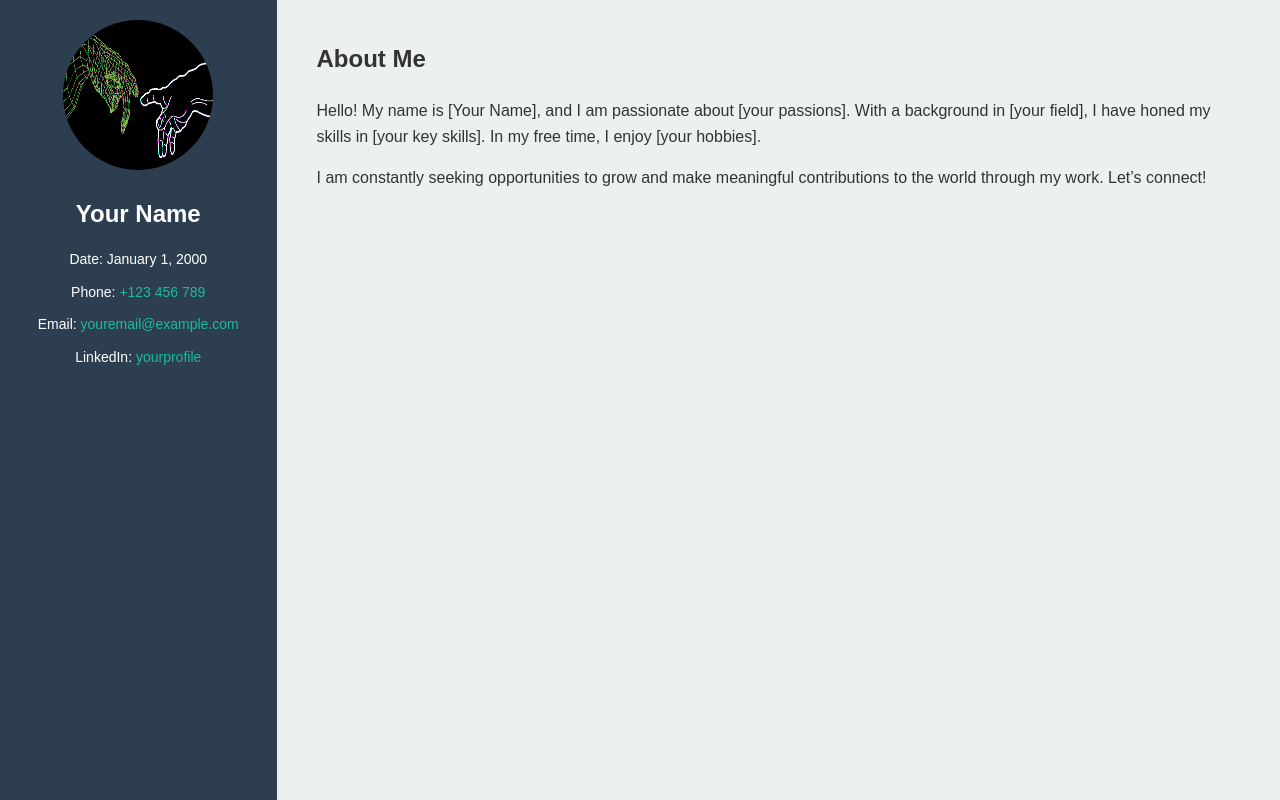
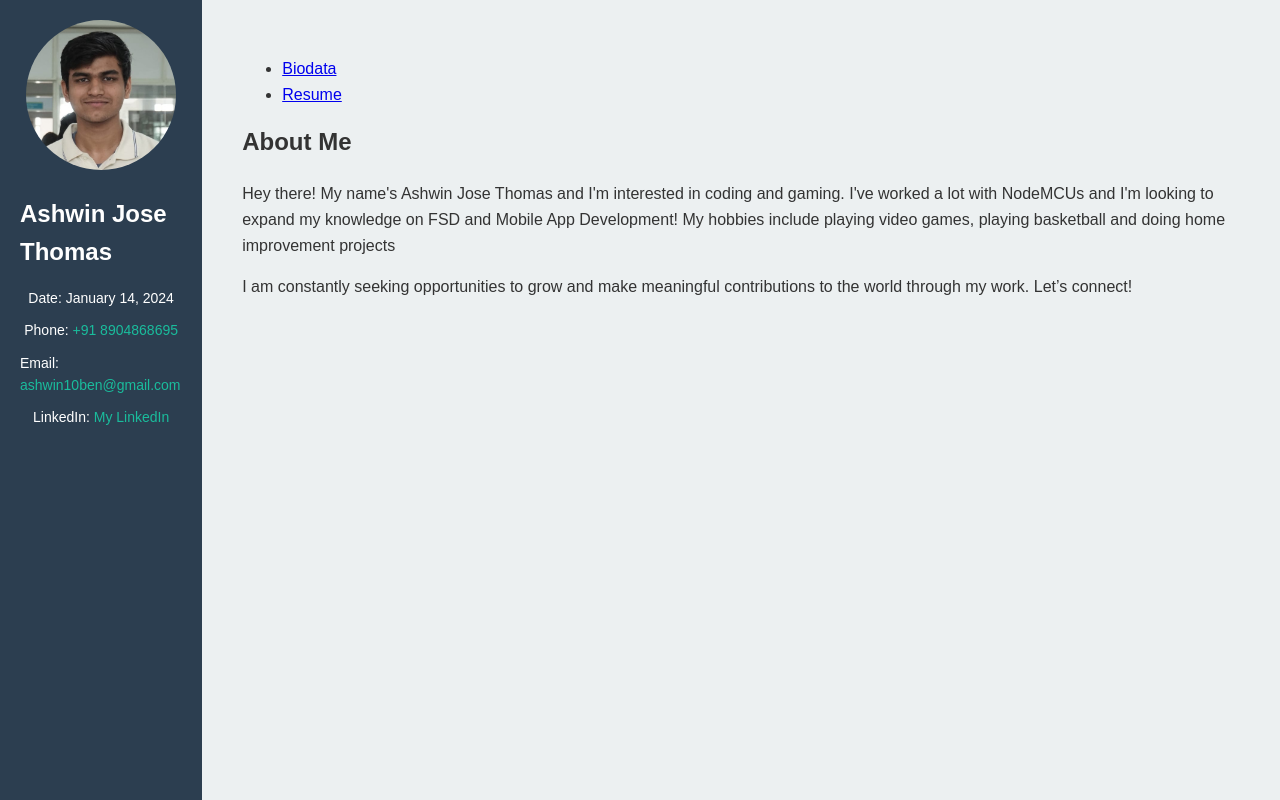
Before and after one commit to tsunamigamer140/tsunamigamer140.github.io, a plain HTML site: page index.html in a window 1280 px wide. Drawn offline with Linux system fonts and the light colour scheme.

Commit message:
navbar&deets

```diff
--- a/index.html
+++ b/index.html
@@ -82,16 +82,22 @@
 </head>
 <body>
     <div class="side-panel">
-        <img src="ace.png" alt="Profile Picture">
-        <h1>Your Name</h1>
-        <p>Date: January 1, 2000</p>
-        <p>Phone: <a href="tel:+123456789">+123 456 789</a></p>
-        <p>Email: <a href="mailto:youremail@example.com">youremail@example.com</a></p>
-        <p>LinkedIn: <a href="https://linkedin.com/in/yourprofile" target="_blank">yourprofile</a></p>
+        <img src="profile.jpg" alt="Profile Picture">
+        <h1>Ashwin Jose Thomas</h1>
+        <p>Date: January 14, 2024</p>
+        <p>Phone: <a href="tel:+918904868695">+91 8904868695</a></p>
+        <p>Email: <a href="mailto:ashwin10ben@gmail.com">ashwin10ben@gmail.com</a></p>
+        <p>LinkedIn: <a href="https://linkedin.com/in/ashwin-jose-thomas-6b450b309/" target="_blank">My LinkedIn</a></p>
     </div>
     <div class="main-panel">
+        <nav>
+            <ul>
+                <li><a href="biodata.html">Biodata</a></li>
+                <li><a href="resume.html">Resume</a></li>
+            </ul>
+        </nav>
         <h2>About Me</h2>
-        <p>Hello! My name is [Your Name], and I am passionate about [your passions]. With a background in [your field], I have honed my skills in [your key skills]. In my free time, I enjoy [your hobbies].</p>
+        <p>Hey there! My name's Ashwin Jose Thomas and I'm interested in coding and gaming. I've worked a lot with NodeMCUs and I'm looking to expand my knowledge on FSD and Mobile App Development! My hobbies include playing video games, playing basketball and doing home improvement projects</p>
         <p>I am constantly seeking opportunities to grow and make meaningful contributions to the world through my work. Let’s connect!</p>
     </div>
 </body>
```
Also changed, not shown: ace.png (deleted), profile.jpg (added).
